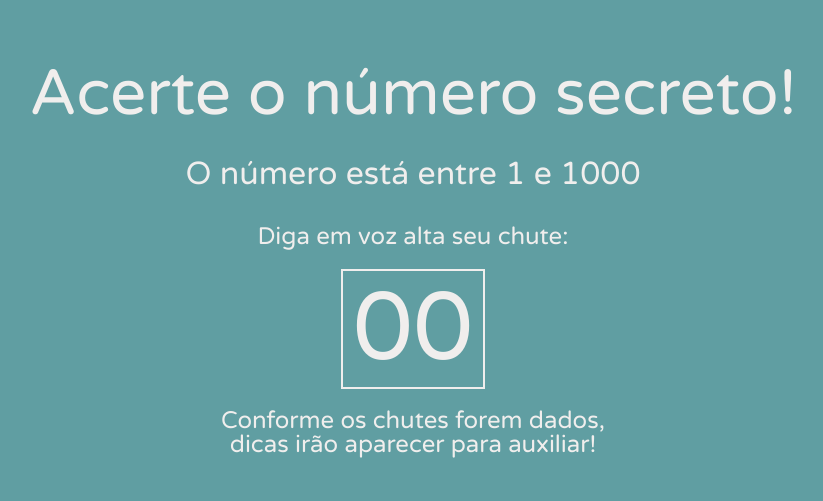
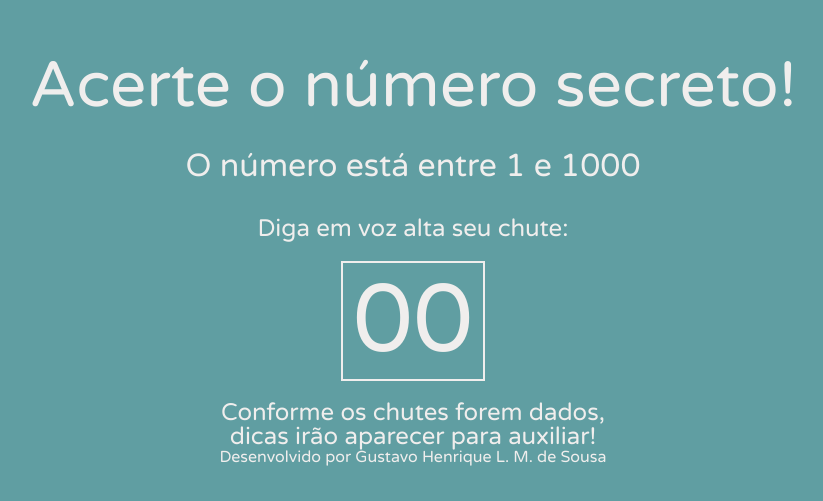
Before and after one commit to GusOTavo/jogo-de-voz, a plain HTML site: page index.html in a window 1280 px wide. Shown: the part 141-642 px from the top of the page, without its empty margins (227-1050 px from the left). Drawn offline with nearby package versions, Linux system fonts and the light colour scheme; a web font is replaced by a local one.

Commit message:
Update index.html

```diff
--- a/index.html
+++ b/index.html
@@ -24,7 +24,9 @@
         <span class="box">00</span>
         <div>Conforme os chutes forem dados,<br> dicas irão aparecer para auxiliar!</div>
     </div>
-
+    <footer class="rodape">
+        <p>Desenvolvido por Gustavo Henrique L. M. de Sousa</p>
+    </footer>
 
     <script src="/js/sorteio.js"></script>
     <script src="/js/reconhecimento.js"></script>
```
